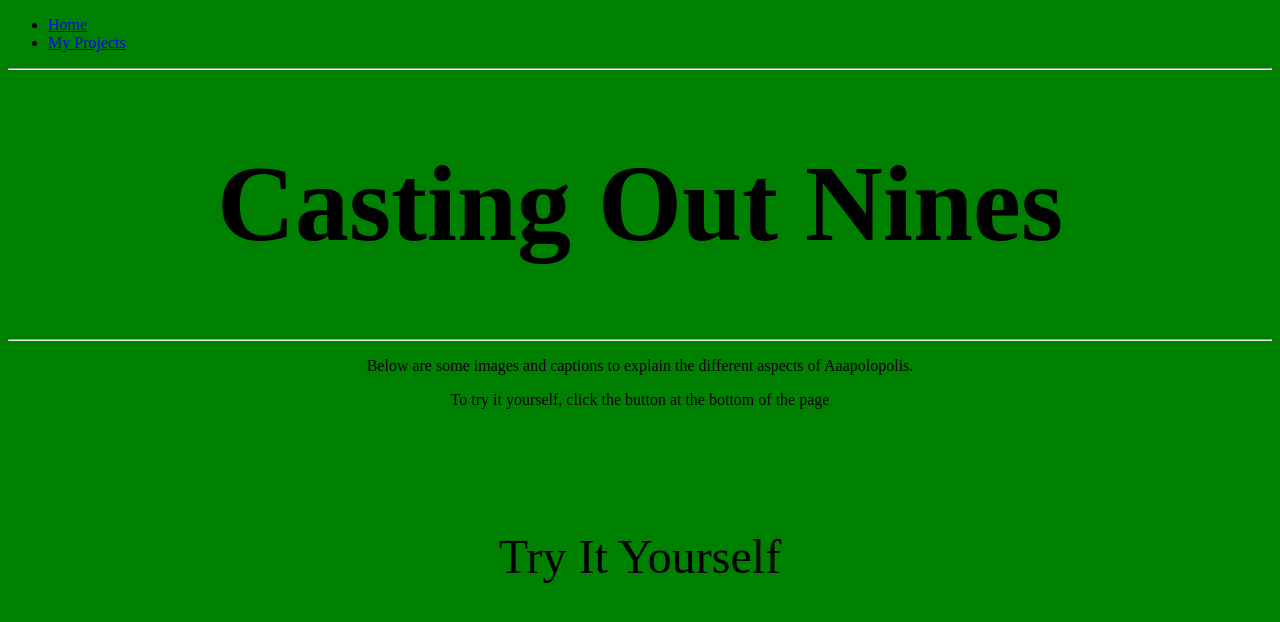
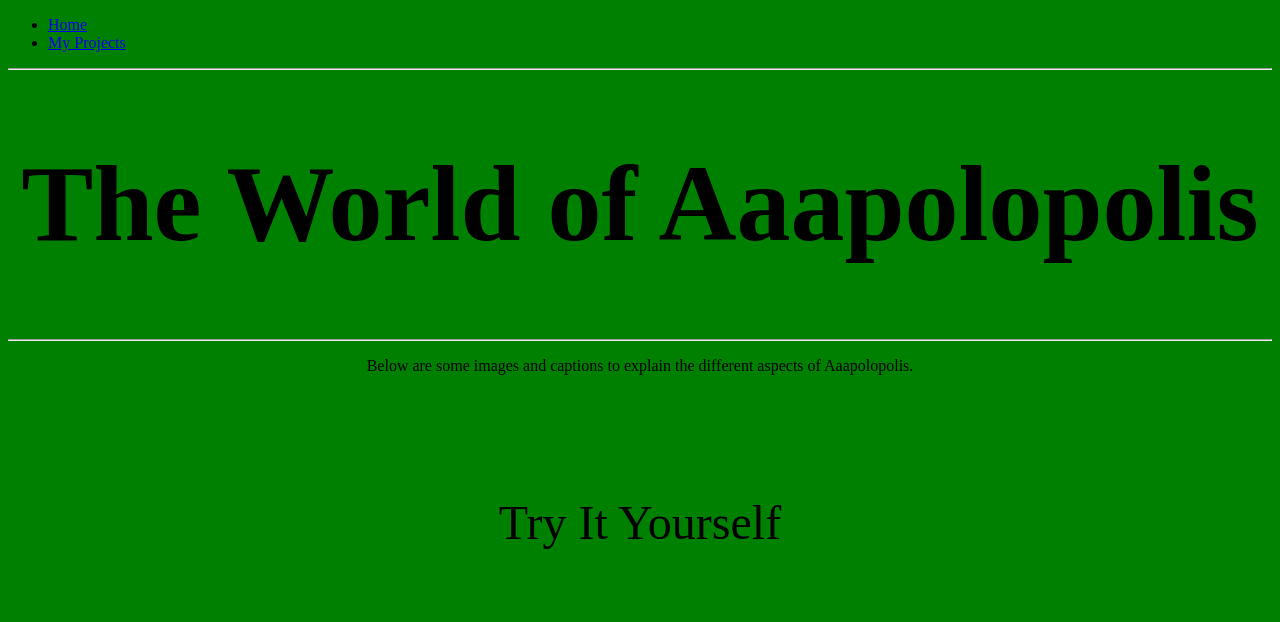
Before and after one commit to mebartsch/mebartsch.github.io, a Jekyll site: the page projects/Aaapolopolis/index.html, which Jekyll copies as it is, in a window 1280 px wide. Shown: the top 622 px of the page. Built offline with Jekyll 4.4.1, drawn with Linux system fonts in a browser that asks for light colours.

Commit message:
Create index.html

```diff
--- a/projects/Aaapolopolis/index.html
+++ b/projects/Aaapolopolis/index.html
@@ -30,11 +30,11 @@
 	</nav>
 
 	<hr>
-      	<h1 class="project-name">Casting Out Nines</h1>
+      	<h1 class="project-name">The World of Aaapolopolis</h1>
 	<hr>
 
         <p align="center";font-size="3vmin;"> Below are some images and captions to explain the different aspects of Aaapolopolis.  </p>
-        <p align="center";font-size="3vmin;"> To try it yourself, click the button at the bottom of the page </p>
+        <p align="center";font-size="8vmin;">
 
         <!-- add video links -->
            <div class="frame">
```
